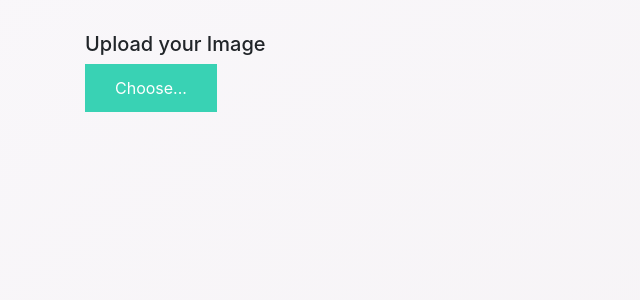
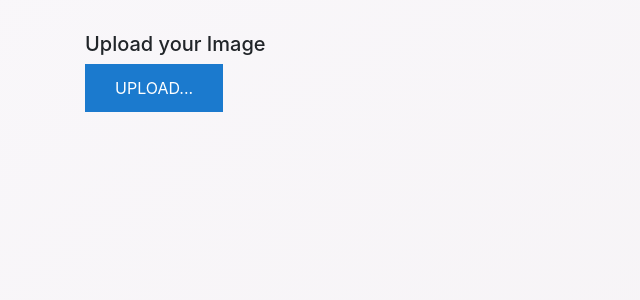
Before and after one commit to graccy4eva/foods, a Flask app: page / in a window 1280 px wide. Shown: the part 40-340 px from the top of the page, without its empty margins (0-640 px from the left). Run offline with Flask 2, Linux system fonts and the light colour scheme; some libraries are stand-ins or nearby versions.

Commit message:
Update index.html

```diff
--- a/templates/index.html
+++ b/templates/index.html
@@ -3,11 +3,11 @@
 <h5>Upload your Image</h5>
 
 <div>
-    <form id="upload-file" method="post" enctype="multipart/form-data">
-        <label for="imageUpload" class="upload-label">
-            Choose...
+    <form id="upload-file" method="post" enctype="multipart/form-data" >
+        <label for="imageUpload" class="upload-label" style="background-color: rgb(27, 122, 206);">
+            UPLOAD...
         </label>
-        <input type="file" name="file" id="imageUpload" accept=".png, .jpg, .jpeg">
+        <input type="file" name="file"  id="imageUpload" accept=".png, .jpg, .jpeg">
     </form>
 
     <div class="image-section" style="display:none;">
```
